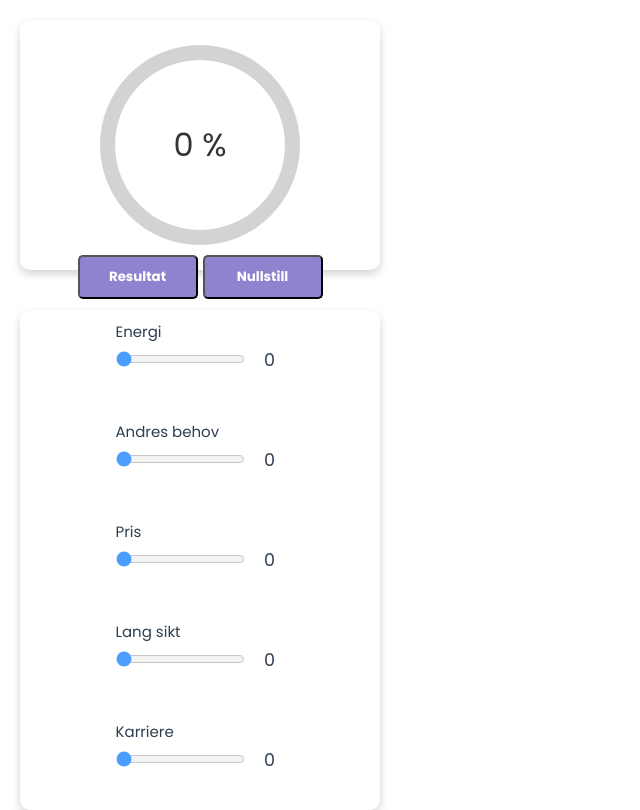
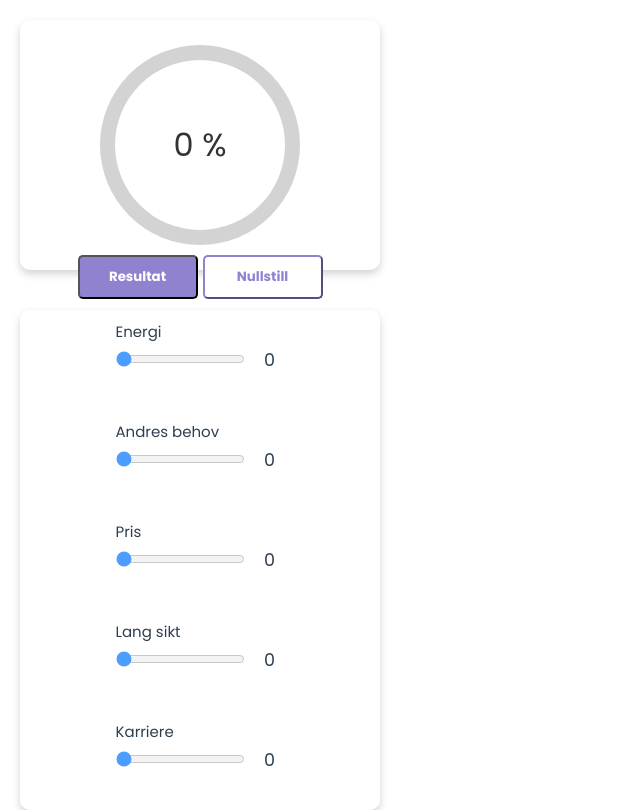
Before and after one commit to AndyKodehode/prioriteringsApp, a Vue app: page / in a window 1280 px wide. Shown: the whole page, without its empty margins (0-640 px from the left). Built offline with nearby package versions, Linux system fonts and the light colour scheme.

Commit message:
ikon fiks

```diff
--- a/src/App.vue
+++ b/src/App.vue
@@ -10,7 +10,7 @@
 
      <div class="buttonDiv">
         <button class="topBtn" @click="showHideAnswer" >Resultat</button>
-        <button class="topBtn" @click="resetValues" >Nullstill</button>
+        <button class="borderBtn" @click="resetValues" >Nullstill</button>
      </div>
   </section>
 
--- a/src/assets/main.css
+++ b/src/assets/main.css
@@ -138,6 +138,18 @@
   color: white;
 }
 
+.borderBtn{
+  width: 120px;
+  padding: 10px;
+  background-color: white;
+  border-radius: 5px;
+  font-family: "Poppins", serif;
+  font-weight: 700;
+  color: #9182D0;
+  border-width: 2px;
+  border-color: #9182D0;
+}
+
 .resultDiv{
   margin-top: 30px;
   width: 100%;
@@ -158,12 +170,19 @@
 
 .answerIconDiv{
   width: 20%;
+  height: 50px;
   display: flex;
   justify-content: center;
+  align-items: center;
+  /*box-shadow: 2px 2px 10px #c1c0c0;*/
+  padding: 5px;
+  border-radius: 10px;
+
 }
 
 .answerIconDiv img{
-  max-width: 30px;
+  width: 30px;
+  height: 30px;
 }
 
 
@@ -173,7 +192,8 @@ li{
 
 .answerCont{
   display: flex;
-  gap: 5px;
+  align-items: center;
+  gap: 15px;
 }
 
 .answerTextDiv{
```
